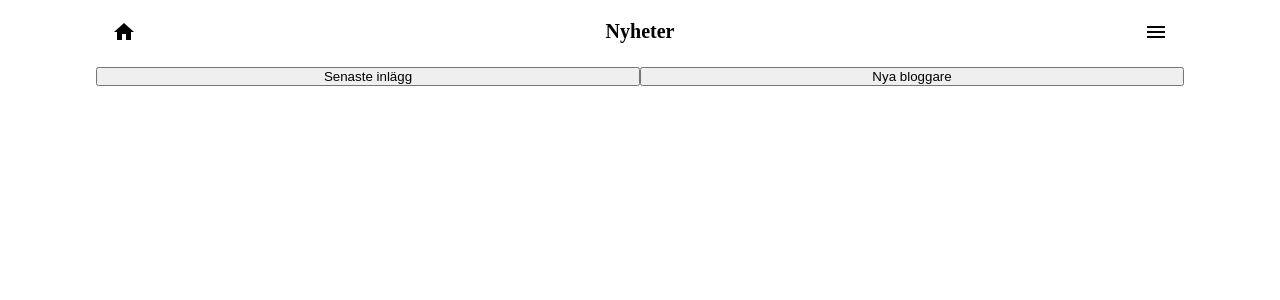
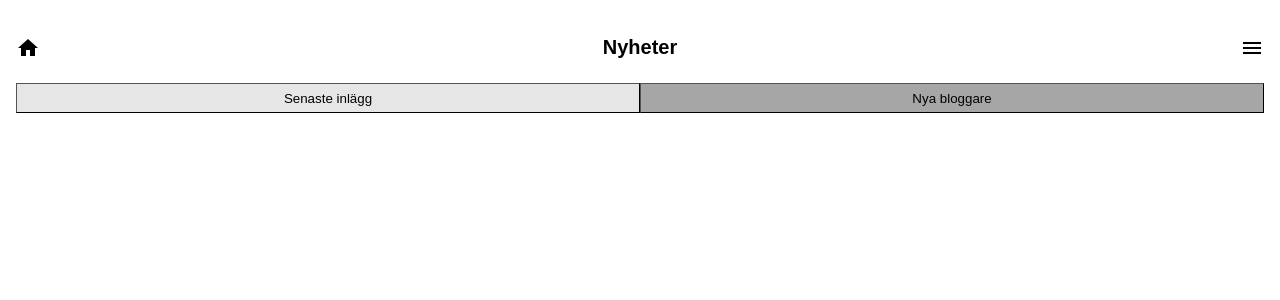
Before and after one commit to FredriikLarsson/blog-cms, a PHP site: page /Projekt_Blogg/ in a window 1280 px wide. Shown: the top 300 px of the page. Run offline with PHP 8.4, Linux system fonts and the light colour scheme; data that the repository does not hold is empty.

Commit message:
Style: header, index

```diff
--- a/components/header.php
+++ b/components/header.php
@@ -1,14 +1,14 @@
 <!-- Header that should exist on many pages -->
 <header>
-    <div class="header-top">
+    <div class="header__top">
         <!-- Link to the homepage -->
-        <a href="/Projekt_Blogg/index.php" class="link-logotype"><span class="material-icons">home</span></a>
+        <a href="/Projekt_Blogg/index.php" class="header__logotype"><span class="material-icons">home</span></a>
         <!-- Header section that should have different content on most pages -->
         <?php
-        echo '<h1 class="text-title" id="text-title">' . $headerTitle . '</h1>';
+        echo '<h1 class="header__title" id="text-title">' . $headerTitle . '</h1>';
         ?>
         <!-- Hamburger menu for sidebar -->
-        <button class="button-menu" id="button-menu"><span class="material-icons">menu</span></button>
+        <button class="sidebar__button--open" id="sidebar__button--open"><span class="material-icons">menu</span></button>
     </div>
 
     <?php
--- a/components/nav-menu.php
+++ b/components/nav-menu.php
@@ -1,9 +1,9 @@
 <!-- Main navigation menu -->
-<nav class="nav-menu" id="nav-menu">
+<nav class="header__nav-menu" id="header__nav-menu">
     <?php
     /* Nav buttons that should be different on most pages */
-    echo '<button type="button" class="nav-button" id="nav-button-1">' . $navButton1 . '</button>';
-    echo '<button type="button" class="nav-button" id="nav-button-2">' . $navButton2 . '</button>';
-    echo '<button type="button" class="nav-button" id="nav-button-3">' . $navButton3 . '</button>';
+    echo '<button type="button" class="header__nav-button" id="nav-button-1">' . $navButton1 . '</button>';
+    echo '<button type="button" class="header__nav-button" id="nav-button-2">' . $navButton2 . '</button>';
+    echo '<button type="button" class="header__nav-button" id="nav-button-3">' . $navButton3 . '</button>';
     ?>
 </nav>
--- a/components/sidebar.php
+++ b/components/sidebar.php
@@ -1,7 +1,7 @@
 <!-- Sidebar menu that is hidden by default -->
-<div class="menu-sidebar" id="menu-sidebar">
+<div class="header__sidebar" id="menu-sidebar">
     <!-- button for closing the sidebar -->
-    <button class="button-menu-close" id="button-menu-close"><span class="material-icons">close</span></button>
+    <button class="sidebar__button--close" id="sidebar__button--close"><span class="material-icons">close</span></button>
     <?php
     /* Checks if user is logged in */
     if (isset($_SESSION['userId'])) {
--- a/index.php
+++ b/index.php
@@ -16,7 +16,7 @@ session_start();
 </head>
 
 <body>
-    <div class="container-main" id="container-main">
+    <div class="main-container">
         <?php
         /* Here is the page specific content that goes in to the header component */
         $headerTitle = 'Nyheter';
@@ -25,14 +25,14 @@ session_start();
         $navButton3 = '';
         require_once('components/header.php');
         ?>
-        <ul class="list-news" id="list__bloggers">
+        <ul class="list--news" id="list__bloggers">
             <?php
             require_once('services/news_service.php');
             /* Generates the 10 most newly created blogs */
             viewLatestBlogs();
             ?>
         </ul>
-        <ul class="list-news" id="list__posts">
+        <ul class="list--news" id="list__posts">
             <?php
             require_once('services/news_service.php');
             /* Generates the 10 latest posts */
--- a/js/header.js
+++ b/js/header.js
@@ -1,7 +1,7 @@
-export const buttonMenu = document.getElementById('button-menu'); //Hamburger button for sidebar
+export const buttonMenu = document.getElementById('sidebar__button--open'); //Hamburger button for sidebar
 export const sideBar = document.getElementById('menu-sidebar'); //Sidebar menu
-export const buttonMenuClose = document.getElementById('button-menu-close'); //Close button for sidebar
-export const navMenu = document.getElementById('nav-menu'); //Main navigation menu
+export const buttonMenuClose = document.getElementById('sidebar__button--close'); //Close button for sidebar
+export const navMenu = document.getElementById('header__nav-menu'); //Main navigation menu
 
 //View the sidebar menu
 export function openNav() {
@@ -12,3 +12,8 @@ export function openNav() {
 export function closeNav() {
     sideBar.style.width = '0';
 }
+
+//Change the color of an active button
+export function activeNavButton(button, color) {
+    button.style.backgroundColor = color;
+}
--- a/js/index.js
+++ b/js/index.js
@@ -1,4 +1,4 @@
-import { buttonMenu, sideBar, buttonMenuClose, openNav, closeNav } from '/Projekt_Blogg/js/header.js';
+import { buttonMenu, sideBar, buttonMenuClose, openNav, closeNav, activeNavButton} from '/Projekt_Blogg/js/header.js';
 
 const listPosts = document.getElementById('list__posts'); //List of the 10 latest post
 const listBloggers = document.getElementById('list__bloggers'); //List of the 10 latest bloggers on the platform
@@ -11,16 +11,21 @@ buttonMenuClose.addEventListener('click', closeNav);
 window.addEventListener('load', function () {
     //list of the 10 latest blog post should as default be hidden
     listPosts.style.display = 'none';
+    activeNavButton(navButtonBloggers, '#a6a6a6');
 })
 
 //Show the 10 latest bloggers on the platform
 navButtonBloggers.addEventListener('click', function () {
+    activeNavButton(this, '#a6a6a6');
+    activeNavButton(navButtonPosts, '#e6e6e6');
     listPosts.style.display = 'none';
     listBloggers.style.display = 'flex';
 })
 
 //Show the 10 latest posts on the platform
 navButtonPosts.addEventListener('click', function () {
+    activeNavButton(this, '#8a8a8a');
+    activeNavButton(navButtonBloggers, '#e6e6e6');
     listPosts.style.display = 'flex';
     listBloggers.style.display = 'none';
 })
--- a/style/header.css
+++ b/style/header.css
@@ -7,22 +7,26 @@ body {
     align-items: center;
 }
 
-.header-top {
+.header__top {
     display: flex;
     justify-content: space-between;
-    padding: 2rem 1.6rem 2rem 1.6rem;
+    padding: 2rem 0;
 }
 
-.link-logotype {
+.header__logotype {
     color: black;
 }
 
-.button-menu {
+.header__title {
+    font-family: Arial, Helvetica, sans-serif;
+}
+
+.sidebar__button--open {
     border: none;
     background: none;
     cursor: pointer;
 }
 
-.button-menu:hover {
+.sidebar__button--open:hover {
     color: blue;
 }
--- a/style/index.css
+++ b/style/index.css
@@ -3,29 +3,25 @@
 * {
     padding: 0;
     margin: 0;
+    box-sizing: border-box;
 }
 
 html {
     font-size: 10px;
 }
 
-body {
-    display: flex;
-    justify-content: center;
-    padding: 0 0 2rem 0;
+.main-container {
+    width: 100%;
+    padding: 1.6rem 1.6rem;
 }
 
-.container-main {
-    width: 85vw;
-}
-
-.list-news {
+.list--news {
     list-style: none;
     display: flex;
     flex-wrap: wrap;
 }
 
-.listitem-news {
+.list__item--news {
     width: 50%;
     height: auto;
     display: flex;
--- a/style/nav-menu.css
+++ b/style/nav-menu.css
@@ -1,10 +1,8 @@
-.nav-menu {
-    display: flex;
-    justify-content: center;
-}
-
-.nav-menu button {
+.header__nav-button {
     width: 50%;
+    padding: .5em 0;
+    background-color: #e6e6e6;
+    border-width: 1px;
 }
 
 #nav-button-3 {
--- a/style/sidebar.css
+++ b/style/sidebar.css
@@ -1,4 +1,4 @@
-.menu-sidebar {
+.header__sidebar {
     height: 100%;
     outline: auto;
     width: 0;
@@ -12,7 +12,7 @@
     transition: 0.3s;
 }
 
-.menu-sidebar a {
+.header__sidebar a {
     padding: 1rem;
     text-decoration: none;
     font-size: 1.8rem;
@@ -21,11 +21,11 @@
     color: white;
 }
 
-.menu-sidebar a:hover {
+.header__sidebar a:hover {
     color: blue;
 }
 
-.menu-sidebar .button-menu-close {
+.sidebar__button--close {
     position: absolute;
     top: 0;
     right: 0;
```
Also changed, not shown: other parts of style/index.css (+28 -14 lines), services/news_service.php (+13 -14 lines).
